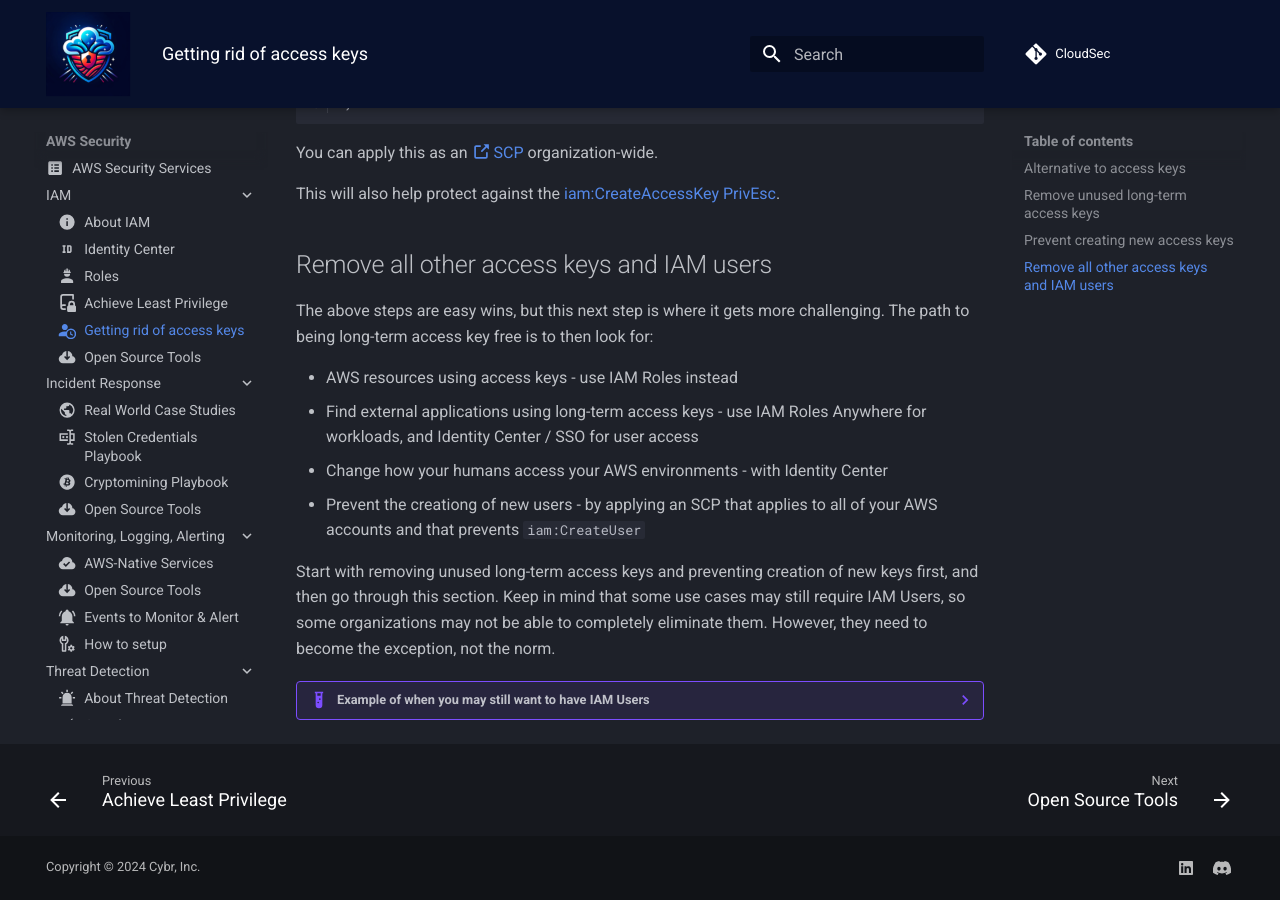
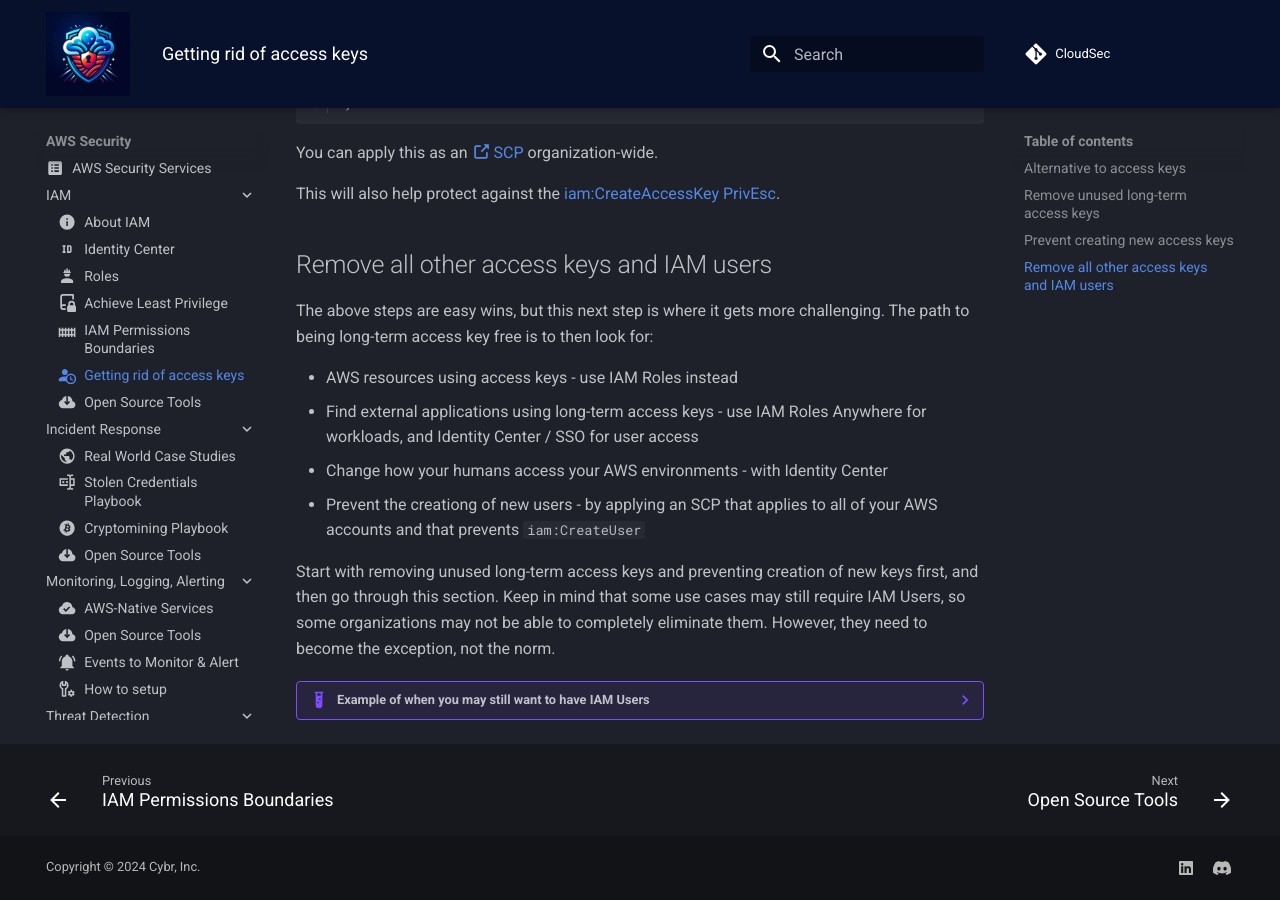
Before and after one commit to Cybr-Inc/CloudSec, an MkDocs documentation site: the page built from docs/aws/iam/get-rid-of-access-keys.md, in a window 1280 px wide and 900 px high, scrolled down 1421 px. Built offline with MkDocs 1.6.1 and Material for MkDocs 9.7.7, drawn with Linux system fonts in a browser that asks for light colours; comment, search, counter and statistics services are not loaded.

Commit message:
added placeholder for upcoming info on permissions boundaries

```diff
--- a/mkdocs.yml
+++ b/mkdocs.yml
@@ -89,6 +89,7 @@ nav:
       - 'Identity Center': 'aws/iam/identity-center.md'
       - 'Roles': 'aws/iam/roles.md'
       - 'Achieve Least Privilege': 'aws/iam/least-privilege.md'
+      - 'IAM Permissions Boundaries': 'aws/iam/permissions-boundaries.md'
       - 'Getting rid of access keys': 'aws/iam/get-rid-of-access-keys.md'
       - 'Open Source Tools': 'aws/iam/open-source-tools.md'
     - 'Incident Response':
```
Also changed, not shown: docs/aws/iam/permissions-boundaries.md (added, +7 -0 lines).
